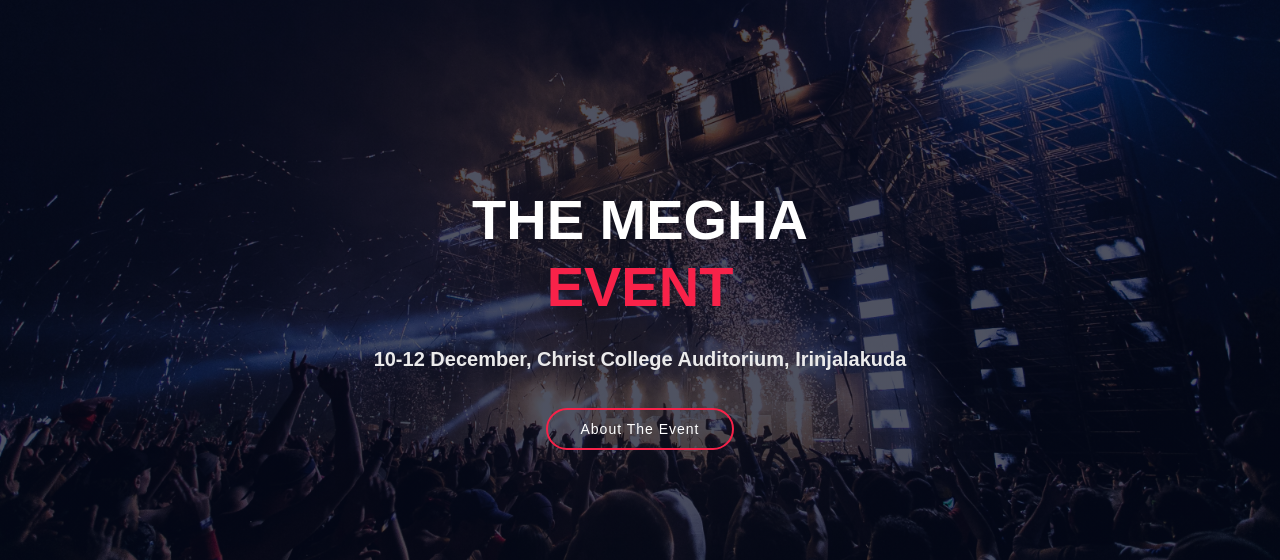
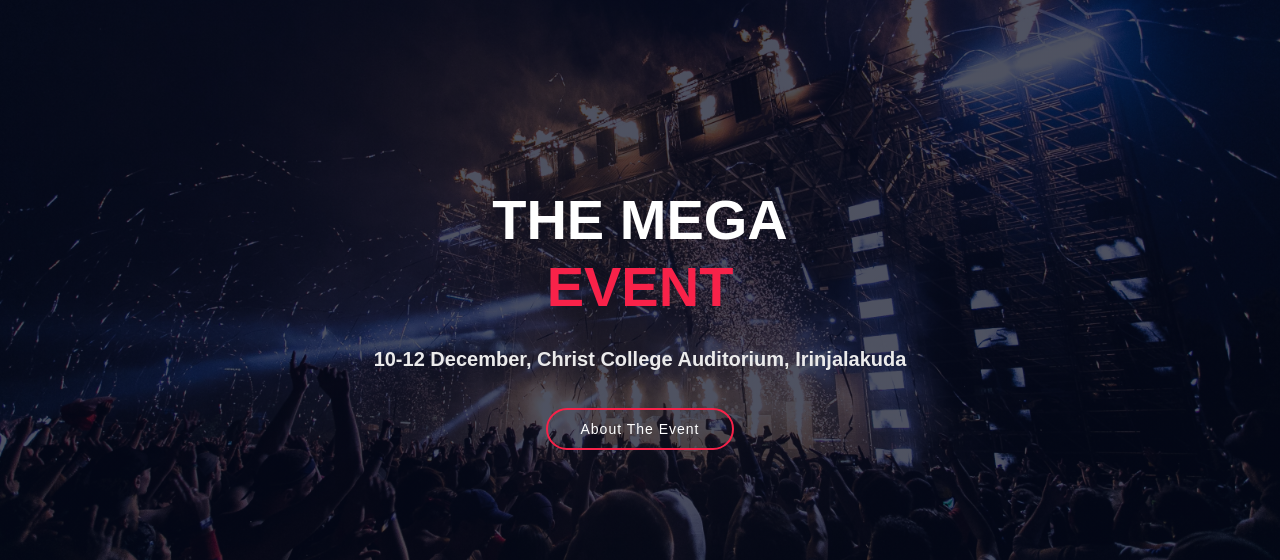
Before and after one commit to Rossy2001/Events, a Django app: page / in a window 1280 px wide. Shown: the part 193-753 px from the top of the page. Run offline with Django 3.2, Linux system fonts and the light colour scheme; some libraries are stand-ins or nearby versions.

Commit message:
Update home.html

```diff
--- a/core/templates/core/home.html
+++ b/core/templates/core/home.html
@@ -8,7 +8,7 @@
 
 <section id="hero">
     <div class="hero-container " data-aos="zoom-in" data-aos-delay="100">
-      <h1 class="mb-4 pb-0  ">The Megha <br><span>Event</span> </h1>
+      <h1 class="mb-4 pb-0  ">The Mega <br><span>Event</span> </h1>
       <p class=" mb-4 pb-0">10-12 December, Christ College Auditorium, Irinjalakuda</p>
       <a href="{% url 'about'%}" class="about-btn scroll-to">About The Event</a>
     </div>
```
